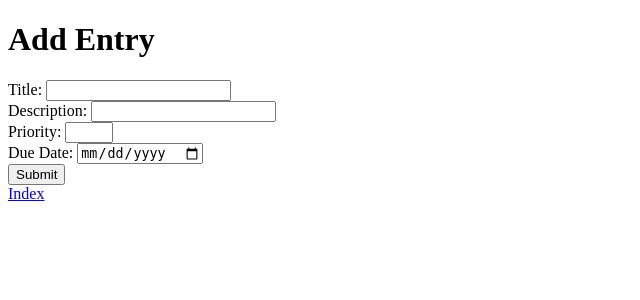
After one commit to patriots1/Planner, a Django app: page /list/content/add in a window 1280 px wide. The commit adds this page. Shown: the top 300 px of the page, without its empty margins (0-640 px from the left). Run offline with Django 5.2, Linux system fonts and the light colour scheme.

Commit message:
add entry feature complete

```diff
--- a/ToDoList/list/templates/list/entry.html
+++ b/ToDoList/list/templates/list/entry.html
@@ -1,6 +1,8 @@
 {% extends 'list/layout.html' %}
 {% block body %}
 <h1>{{ entry }}</h1>
+
+{% if entry %}
 <ul>
     <li>Title: {{ entry.title }}</li>
     <li>Description: {{ entry.description }}</li>
@@ -8,4 +10,7 @@
     <li>Due Date: {{ entry.due_date }}</li>
     <a href="{% url 'list' %}">All Entries</a>
 </ul>
+{% else %}
+    <div>Entry does not exist</div>
+{% endif %}
 {% endblock %}
--- /dev/null
+++ b/ToDoList/list/templates/list/entry_add.html
@@ -0,0 +1,14 @@
+{% extends 'list/layout.html' %}
+{% block body %}
+<h1>Add Entry</h1>
+{% if aux_message %}
+    <h3>{{ aux_message }}</h3>
+{% endif %}
+
+<form action="{% url 'add' %}?callback={{ callback }}" method = "post">
+    {% csrf_token %}
+    {{ form }}
+    <input type="submit">
+</form>
+
+{% endblock %}
--- a/ToDoList/list/templates/list/layout.html
+++ b/ToDoList/list/templates/list/layout.html
@@ -6,5 +6,6 @@
     <body>
         {% block body %}
         {% endblock %}
+        <a href="{% url 'index' %}">Index</a>
     </body>
 </html>
--- a/ToDoList/list/templates/list/list_view.html
+++ b/ToDoList/list/templates/list/list_view.html
@@ -10,5 +10,6 @@
         {% empty %} <!--to indicate an empty list-->
             <li>Please add tasks to To Do List</li>
     {% endfor %}
+    <a href="{% url 'add' %}?callback=list">Add a new entry</a>
 </ul>
 {% endblock %}
--- a/ToDoList/list/urls.py
+++ b/ToDoList/list/urls.py
@@ -2,6 +2,9 @@ from django.urls import path
 from . import views
 
 urlpatterns = [
-    path('', views.list_view, name='list'),
+    path('', views.index, name='index'),
+    path('content', views.list_view, name='list'),
+    path('content/add', views.entry_add, name='add'),
+    path('content/done', views.entry_done, name='done'),
     path('<int:entry_id>', views.entry, name = 'entry')
 ]
--- a/ToDoList/list/views.py
+++ b/ToDoList/list/views.py
@@ -1,14 +1,56 @@
-from django.shortcuts import render
+from django.shortcuts import render, redirect
 from django.http import HttpResponseBadRequest
+from django.urls import reverse
+from django import forms
 from .models import ListModel
 
 # Create your views here.
+
+class NewEntryForm(forms.Form):
+    title = forms.CharField(label="Title",max_length=32, required=True)
+    description = forms.CharField(label="Description", required=True)
+    priority = forms.IntegerField(label="Priority", min_value=1, max_value=3, required=True)
+    due_date = forms.DateField(label="Due Date",required=True,  widget=forms.DateInput(attrs={'type': 'date'}))
+
+def index(request):
+    return render(request, "list/index.html")
 
 def list_view(request):
     return render(request, "list/list_view.html", {
         "content": ListModel.objects.all()
     })
 
+def entry_add(request):
+    # render 'list' if no callback is provided
+    callback = request.GET.get('callback', 'list')
+    if request.method == "GET":
+        # add a new entry
+        return render(request, "list/entry_add.html", {
+            "form": NewEntryForm(),
+            "callback": callback
+        })
+    if request.method == "POST":
+        title = request.POST.get('title')
+        description = request.POST.get('description')
+        priority = request.POST.get('priority')
+        due_date = request.POST.get('due_date')
+        if not title or not description or not priority or not due_date:
+            return render(request, "list/entry_add.html", {
+                "aux_message": "Any value can't be empty. Please try again."
+            })
+        ListModel.objects.create(
+            title=title,
+            description=description,
+            priority=priority,
+            due_date=due_date
+        )
+        return redirect(reverse(callback))
+
+    return HttpResponseBadRequest("Invalid request method.")
+
+
+def entry_done(request):
+    pass
 
 def entry(request, entry_id):
     return render(request, "list/entry.html", {
```
Also changed, not shown: ToDoList/list/templates/list/index.html (added, +17 -0 lines), ToDoList/db.sqlite3.
